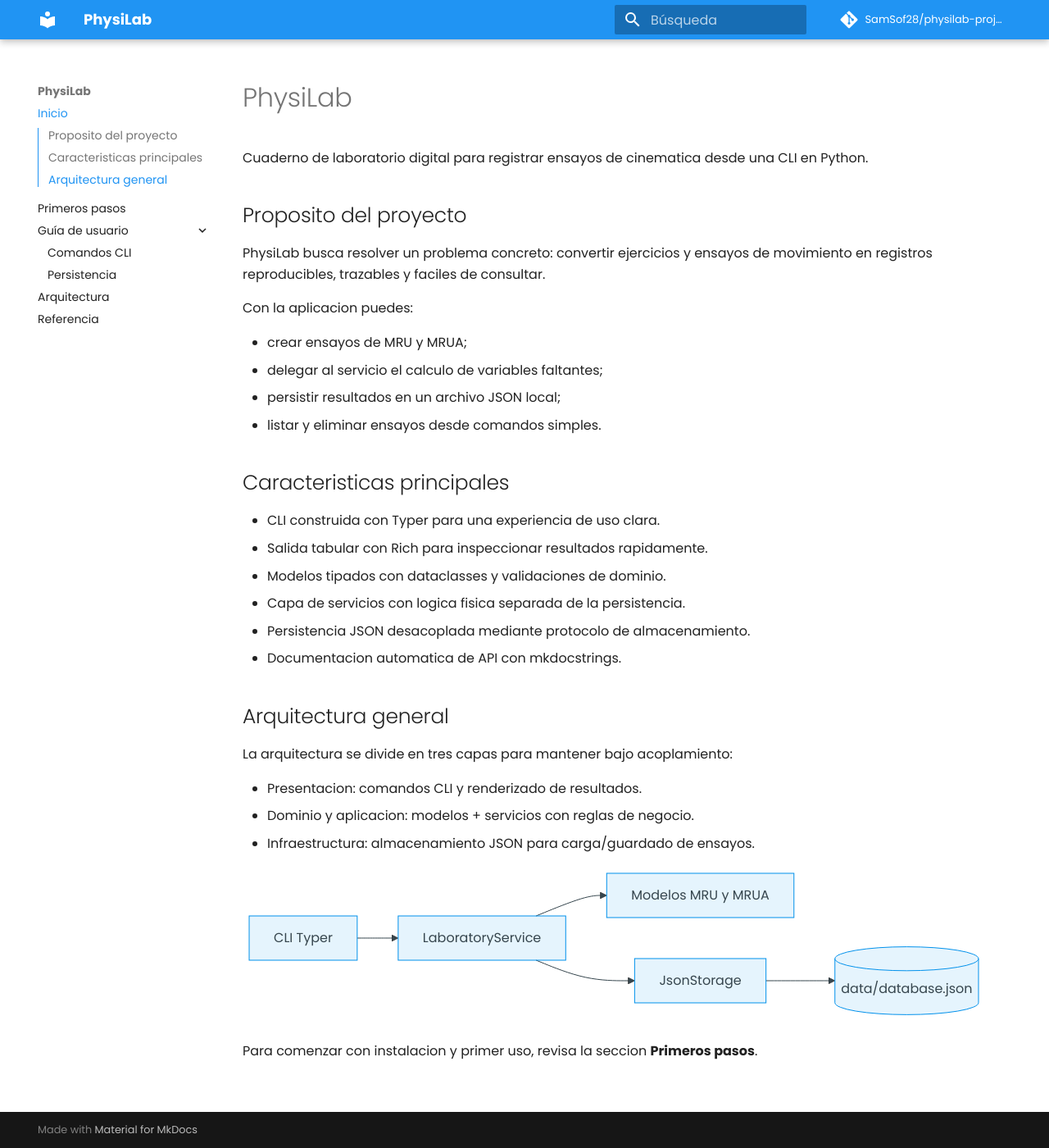
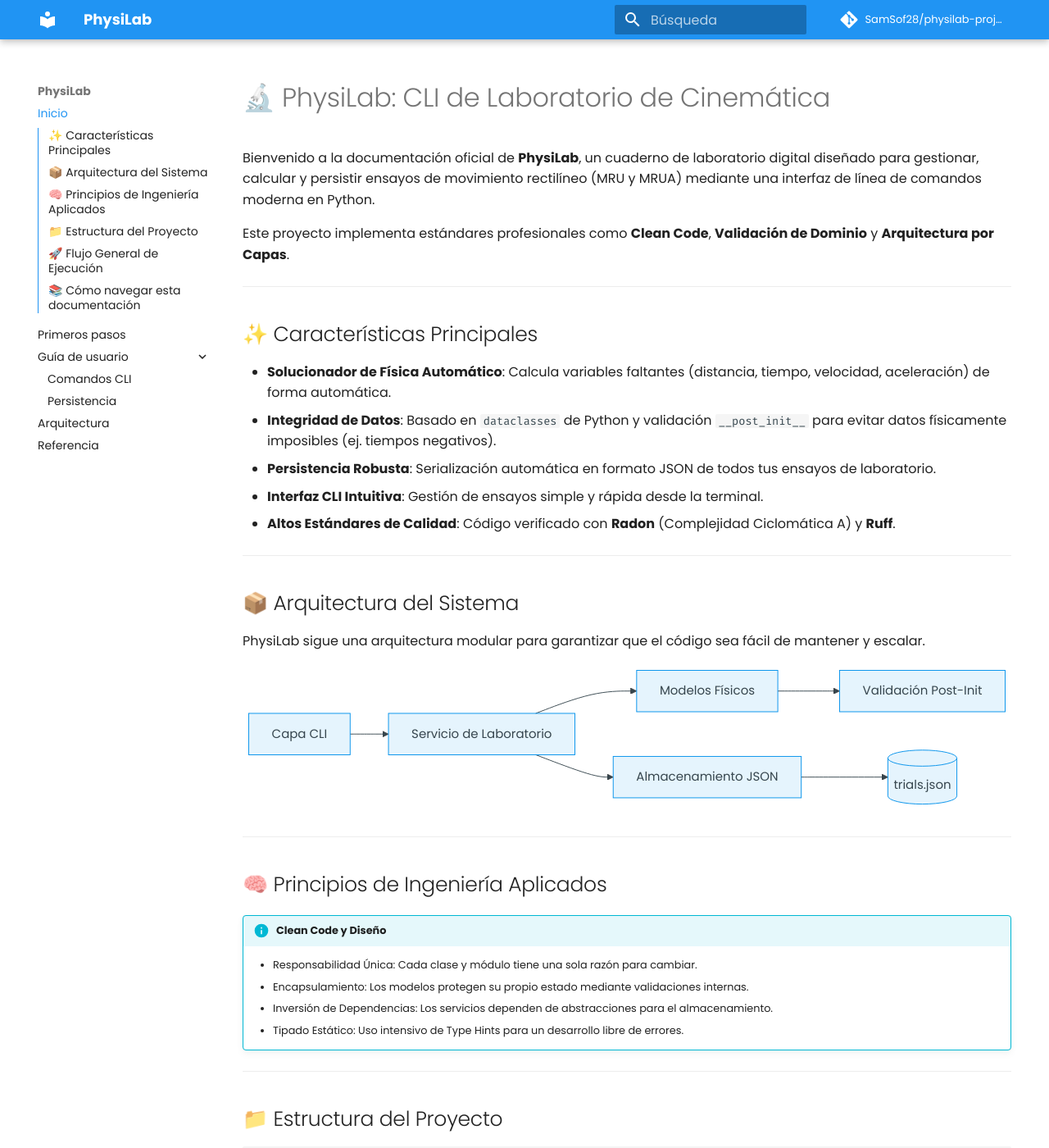
Before and after one commit to SamSof28/physilab-project, an MkDocs documentation site: the page built from docs/index.md, in a window 1280 px wide and 1400 px high. Shown: the whole window at 82% size. Built offline with MkDocs 1.6.1 and Material for MkDocs 9.7.7, drawn with Linux system fonts in a browser that asks for light colours; comment, search, counter and statistics services are not loaded; some of the changed text lies outside the part shown.

Commit message:
Enhance documentation in index.md: expand project description, clarify features, and improve architecture overview

````diff
--- a/docs/index.md
+++ b/docs/index.md
@@ -1,47 +1,93 @@
-# PhysiLab
+# 🔬 PhysiLab: CLI de Laboratorio de Cinemática
 
-Cuaderno de laboratorio digital para registrar ensayos de cinematica desde una CLI en Python.
+Bienvenido a la documentación oficial de **PhysiLab**, un cuaderno de laboratorio digital diseñado para gestionar, calcular y persistir ensayos de movimiento rectilíneo (MRU y MRUA) mediante una interfaz de línea de comandos moderna en Python.
 
-## Proposito del proyecto
+Este proyecto implementa estándares profesionales como **Clean Code**, **Validación de Dominio** y **Arquitectura por Capas**.
 
-PhysiLab busca resolver un problema concreto: convertir ejercicios y ensayos de movimiento en registros reproducibles, trazables y faciles de consultar.
+---
 
-Con la aplicacion puedes:
+## ✨ Características Principales
 
-- crear ensayos de MRU y MRUA;
-- delegar al servicio el calculo de variables faltantes;
-- persistir resultados en un archivo JSON local;
-- listar y eliminar ensayos desde comandos simples.
+- **Solucionador de Física Automático**: Calcula variables faltantes (distancia, tiempo, velocidad, aceleración) de forma automática.
+- **Integridad de Datos**: Basado en `dataclasses` de Python y validación `__post_init__` para evitar datos físicamente imposibles (ej. tiempos negativos).
+- **Persistencia Robusta**: Serialización automática en formato JSON de todos tus ensayos de laboratorio.
+- **Interfaz CLI Intuitiva**: Gestión de ensayos simple y rápida desde la terminal.
+- **Altos Estándares de Calidad**: Código verificado con **Radon** (Complejidad Ciclomática A) y **Ruff**.
 
-## Caracteristicas principales
+---
 
-- CLI construida con Typer para una experiencia de uso clara.
-- Salida tabular con Rich para inspeccionar resultados rapidamente.
-- Modelos tipados con dataclasses y validaciones de dominio.
-- Capa de servicios con logica fisica separada de la persistencia.
-- Persistencia JSON desacoplada mediante protocolo de almacenamiento.
-- Documentacion automatica de API con mkdocstrings.
+## 📦 Arquitectura del Sistema
 
-## Arquitectura general
-
-La arquitectura se divide en tres capas para mantener bajo acoplamiento:
-
-- Presentacion: comandos CLI y renderizado de resultados.
-- Dominio y aplicacion: modelos + servicios con reglas de negocio.
-- Infraestructura: almacenamiento JSON para carga/guardado de ensayos.
+PhysiLab sigue una arquitectura modular para garantizar que el código sea fácil de mantener y escalar.
 
 ```mermaid
 flowchart LR
-    CLI[CLI Typer]
-    SVC[LaboratoryService]
-    MOD[Modelos MRU y MRUA]
-    STO[JsonStorage]
-    DB[(data/database.json)]
+    CLI[Capa CLI] --> Service[Servicio de Laboratorio]
+    Service --> Models[Modelos Físicos]
+    Service --> Storage[Almacenamiento JSON]
+    Models --> Validation[Validación Post-Init]
+    Storage --> JSON[(trials.json)]
 
-    CLI --> SVC
-    SVC --> MOD
-    SVC --> STO
-    STO --> DB
 ```
 
-Para comenzar con instalacion y primer uso, revisa la seccion **Primeros pasos**.
+---
+
+## 🧠 Principios de Ingeniería Aplicados
+
+!!! info "Clean Code y Diseño"
+    - Responsabilidad Única: Cada clase y módulo tiene una sola razón para cambiar.
+    - Encapsulamiento: Los modelos protegen su propio estado mediante validaciones internas.
+    - Inversión de Dependencias: Los servicios dependen de abstracciones para el almacenamiento.
+    - Tipado Estático: Uso intensivo de Type Hints para un desarrollo libre de errores.
+
+---
+
+## 📁 Estructura del Proyecto
+
+```text
+physilab-project/
+├── data/               # Archivos JSON persistentes
+├── docs/               # Documentación técnica (MkDocs)
+├── src/mi_app/
+│   ├── models/         # Entidades físicas (MRU, MRUA)
+│   ├── services.py     # Lógica de negocio y cálculos
+│   ├── storage.py      # Capa de persistencia
+│   └── cli.py          # Capa de interfaz (CLI)
+└── tests/              # Pruebas automatizadas
+```
+
+## 🚀 Flujo General de Ejecución
+Este diagrama muestra cómo interactúan las capas cuando registras un nuevo ensayo:
+
+```mermaid
+sequenceDiagram
+    participant Usuario
+    participant CLI
+    participant Service
+    participant Model
+    participant Storage
+
+    Usuario->>CLI: Ejecuta comando (ej. mru)
+    CLI->>Model: Instancia con datos de entrada
+    Model->>Model: __post_init__() (Valida negativos)
+    CLI->>Service: calculate_mru(model)
+    Service->>Service: Resuelve variable faltante
+    Service->>Storage: save_experiment()
+    Storage-->>Usuario: Confirmación y resultado
+```
+
+---
+
+## 📚 Cómo navegar esta documentación
+
+| Sección | Contenido |
+| --- | --- |
+| Primeros pasos | Instalación con uv y configuración inicial. |
+| Guía de usuario | Ejemplos detallados de comandos y uso de la CLI. |
+| Arquitectura | Decisiones de diseño y principios de código limpio. |
+| Referencia | Documentación técnica generada automáticamente del código. |
+
+---
+
+!!! tip "Recomendación"
+    Si es tu primera vez usando el proyecto, te recomendamos empezar por la sección Primeros pasos.
````
